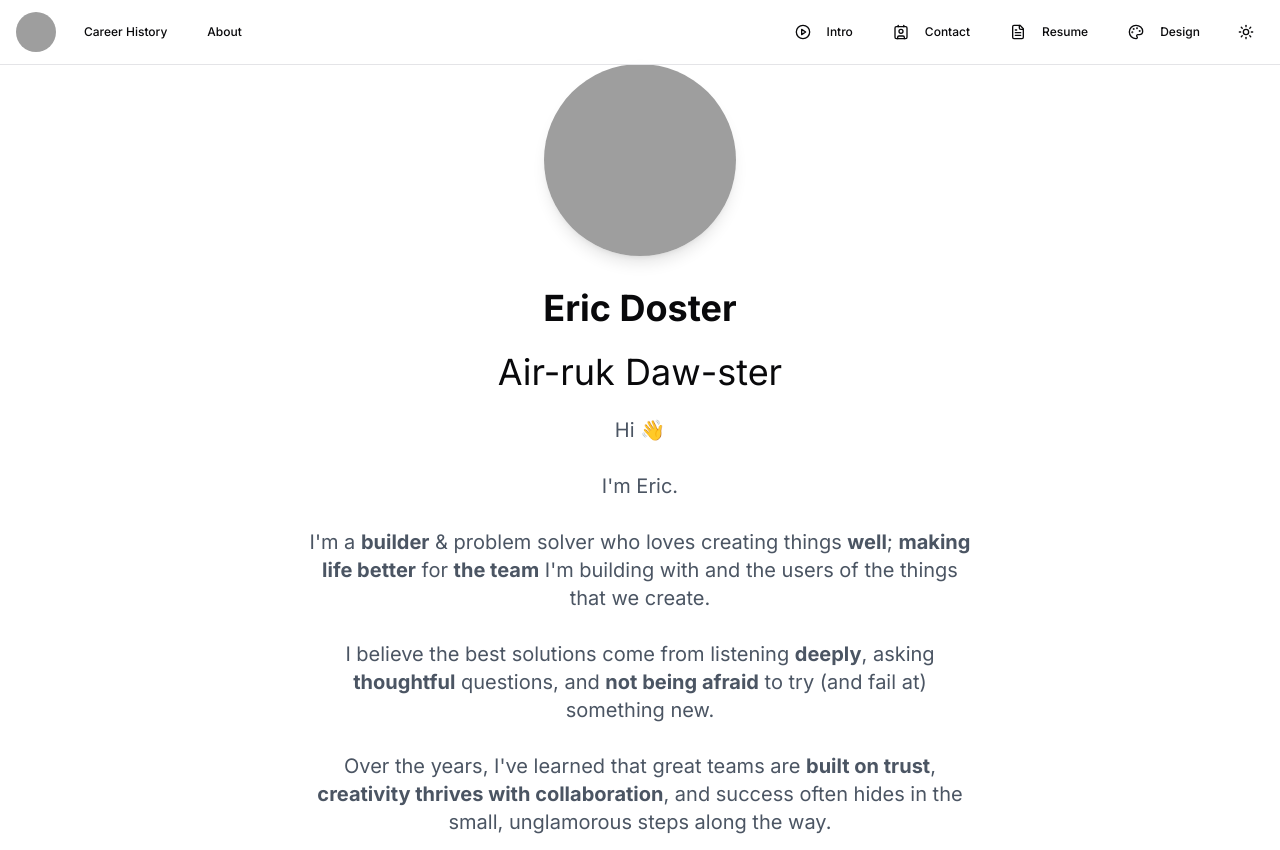
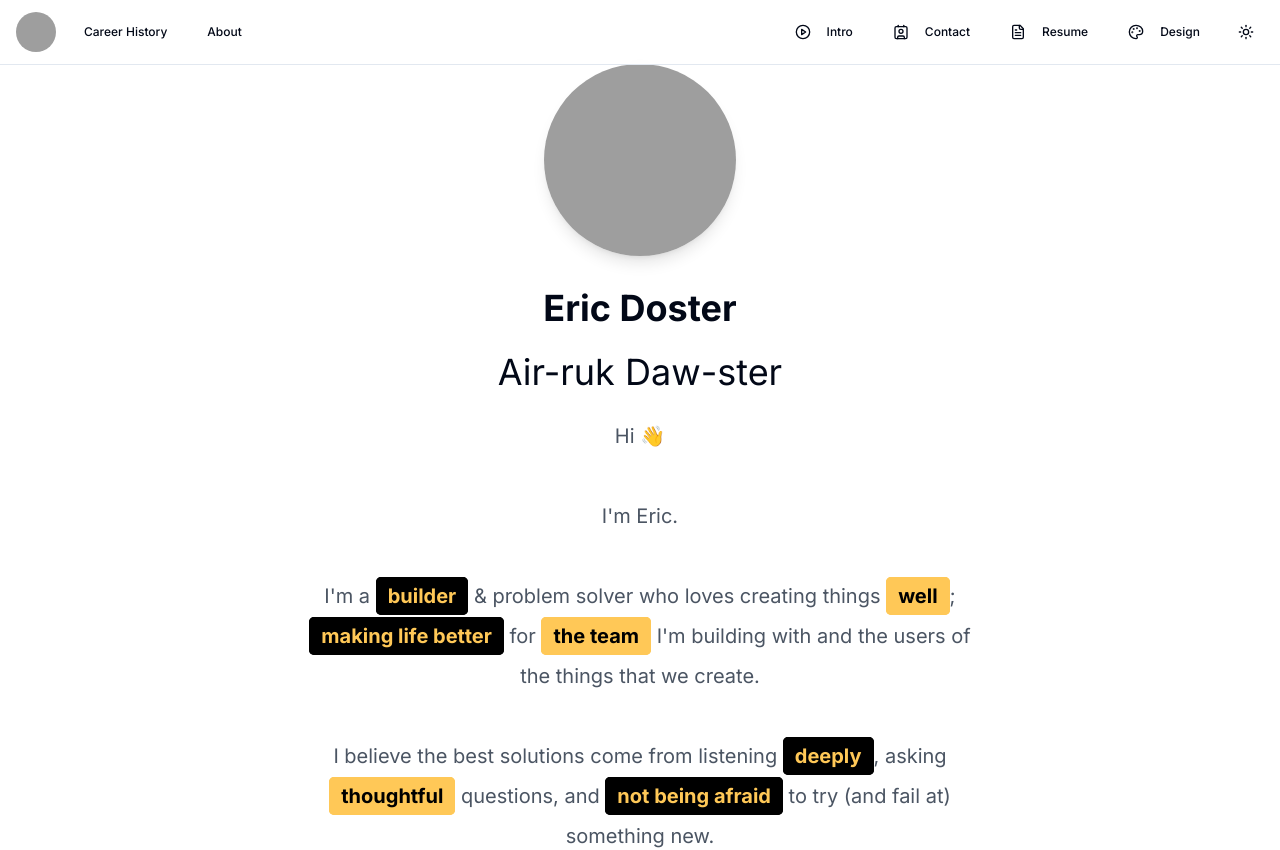
Before and after one commit to Airruk/resume-scroll, a Next.js app: page /about in a window 1280 px wide. Shown: the top 850 px of the page. Built offline with nearby package versions, Linux system fonts and the light colour scheme; grey boxes are pictures that could not be loaded.

Commit message:
made the css changes to globals.css so it wouldn't be overwritten

```diff
--- a/src/app/globals.css
+++ b/src/app/globals.css
@@ -5,24 +5,24 @@
 @layer base {
     :root {
       --background: 0 0% 100%;
-      --foreground: 240 10% 3.9%;
+      --foreground: 222.2 84% 4.9%;
       --card: 0 0% 100%;
-      --card-foreground: 240 10% 3.9%;
+      --card-foreground: 222.2 84% 4.9%;
       --popover: 0 0% 100%;
-      --popover-foreground: 240 10% 3.9%;
-      --primary: 240 5.9% 10%;
-      --primary-foreground: 0 0% 98%;
-      --secondary: 240 4.8% 95.9%;
-      --secondary-foreground: 240 5.9% 10%;
-      --muted: 240 4.8% 95.9%;
-      --muted-foreground: 240 3.8% 46.1%;
-      --accent: 240 4.8% 95.9%;
-      --accent-foreground: 240 5.9% 10%;
+      --popover-foreground: 222.2 84% 4.9%;
+      --primary: 222.2 47.4% 11.2%;
+      --primary-foreground: 210 40% 98%;
+      --secondary: 210 40% 96.1%;
+      --secondary-foreground: 222.2 47.4% 11.2%;
+      --muted: 210 40% 96.1%;
+      --muted-foreground: 215.4 16.3% 46.9%;
+      --accent: 210 40% 96.1%;
+      --accent-foreground: 222.2 47.4% 11.2%;
       --destructive: 0 84.2% 60.2%;
-      --destructive-foreground: 0 0% 98%;
-      --border: 240 5.9% 90%;
-      --input: 240 5.9% 90%;
-      --ring: 240 5.9% 10%;
+      --destructive-foreground: 210 40% 98%;
+      --border: 214.3 31.8% 91.4%;
+      --input: 214.3 31.8% 91.4%;
+      --ring: 222.2 84% 4.9%;
       --radius: 0.5rem;
       --chart-1: 12 76% 61%;
       --chart-2: 173 58% 39%;
@@ -33,25 +33,25 @@
     }
 
     .dark {
-      --background: 240 10% 3.9%;
-      --foreground: 0 0% 98%;
-      --card: 240 10% 3.9%;
-      --card-foreground: 0 0% 98%;
-      --popover: 240 10% 3.9%;
-      --popover-foreground: 0 0% 98%;
-      --primary: 0 0% 98%;
-      --primary-foreground: 240 5.9% 10%;
-      --secondary: 240 3.7% 15.9%;
-      --secondary-foreground: 0 0% 98%;
-      --muted: 240 3.7% 15.9%;
-      --muted-foreground: 240 5% 64.9%;
-      --accent: 240 3.7% 15.9%;
-      --accent-foreground: 0 0% 98%;
+      --background: 222.2 84% 4.9%;
+      --foreground: 210 40% 98%;
+      --card: 222.2 84% 4.9%;
+      --card-foreground: 210 40% 98%;
+      --popover: 222.2 84% 4.9%;
+      --popover-foreground: 210 40% 98%;
+      --primary: 210 40% 98%;
+      --primary-foreground: 222.2 47.4% 11.2%;
+      --secondary: 217.2 32.6% 17.5%;
+      --secondary-foreground: 210 40% 98%;
+      --muted: 217.2 32.6% 17.5%;
+      --muted-foreground: 215 20.2% 65.1%;
+      --accent: 217.2 32.6% 17.5%;
+      --accent-foreground: 210 40% 98%;
       --destructive: 0 62.8% 30.6%;
-      --destructive-foreground: 0 0% 98%;
-      --border: 240 3.7% 15.9%;
-      --input: 240 3.7% 15.9%;
-      --ring: 240 4.9% 83.9%;
+      --destructive-foreground: 210 40% 98%;
+      --border: 217.2 32.6% 17.5%;
+      --input: 217.2 32.6% 17.5%;
+      --ring: 212.7 26.8% 83.9%;
       --chart-1: 220 70% 50%;
       --chart-2: 160 60% 45%;
       --chart-3: 30 80% 55%;
@@ -69,8 +69,45 @@
     }
 }
 
+.font-highlight {
+  text-decoration: none;
+  background-color: #000;
+  color: #FFC857;
+  padding: 5px 10px;
+  border-radius: 5px;
+  cursor: pointer;
+  border: 2px solid #000;
+  transition: .5s all ease-in-out;
+}
+
+.dark .font-highlight {
+  background-color: #FFC857;
+  color: #000;
+  border-color: #FFC857;
+}
+
+.font-highlight-invert {
+  text-decoration: none;
+  background-color: #FFC857;
+  color: #000;
+  padding: 5px 10px;
+  border-radius: 5px;
+  cursor: pointer;
+  border: 2px solid #FFC857;
+  transition: .5s all ease-in-out;
+}
+
+.dark .font-highlight-invert {
+  background-color: #000;
+  color: #FFC857;
+  border-color: #000;
+}
+
 @layer utilities {
   .font-handwritten {
     font-family: var(--font-caveat);
   }
+  .text-xl {
+    line-height: 2.5rem;
+  }
 }
```
